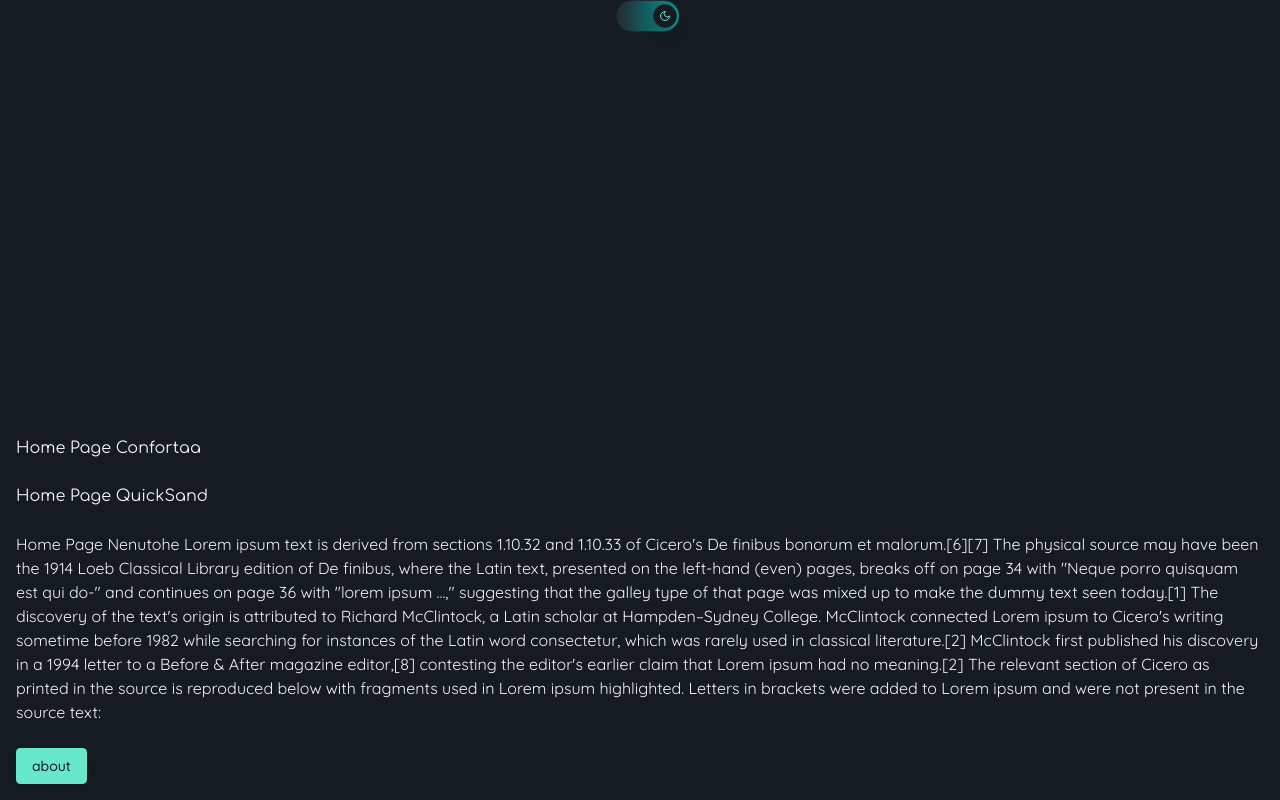
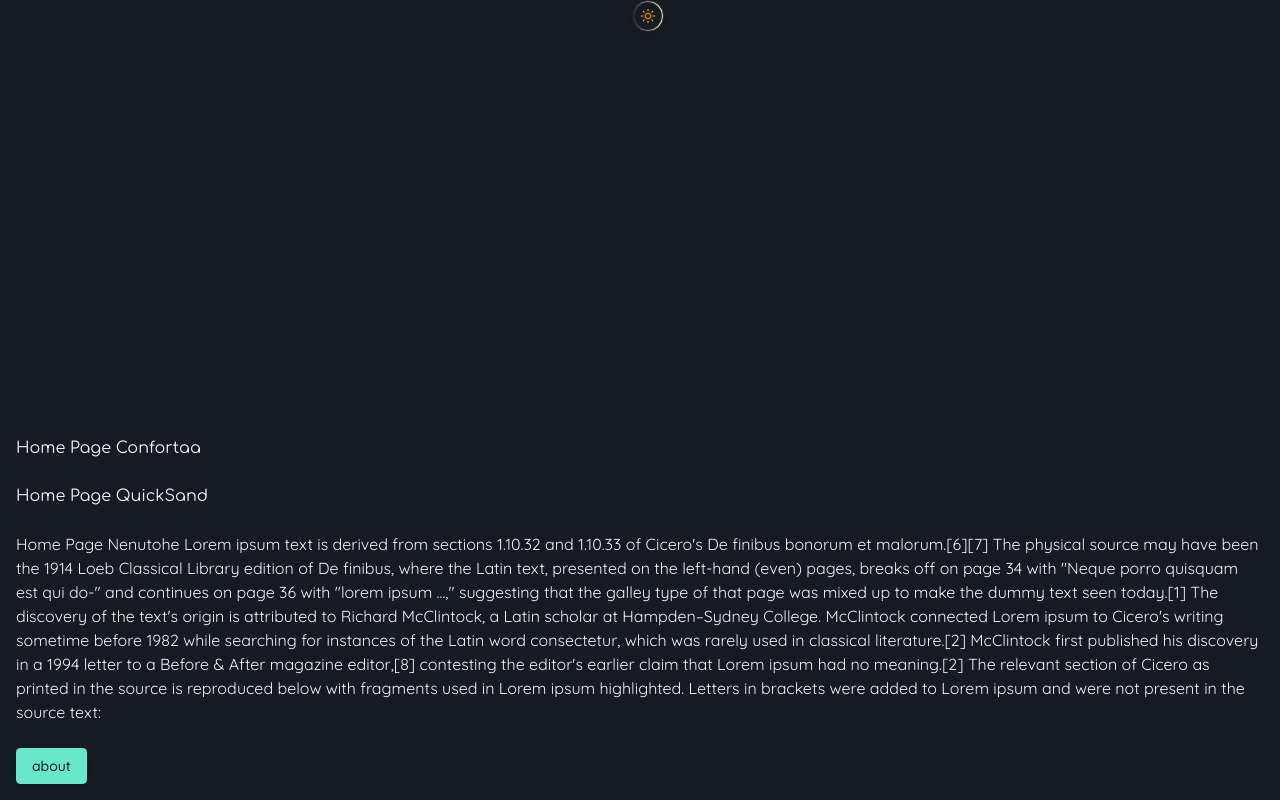
Before and after one commit to nkaryoli/nk_qrCode, a React (Vite) app: page / in a window 1280 px wide. Built offline with nearby package versions, Linux system fonts and the light colour scheme.

Commit message:
feat: change disign dark mode component

```diff
--- a/src/components/ModeToggle.tsx
+++ b/src/components/ModeToggle.tsx
@@ -15,11 +15,11 @@ export function ModeToggle() {
 		<button
 			onClick={toggleTheme}
 			className={`
-				relative inline-flex items-center h-8 rounded-full w-16 p-1
+				relative inline-flex items-center justify-center h-8 rounded-full w-8
 				transition-all duration-300 ease-in-out focus:outline-none
 				focus-visible:ring-2 focus-visible:ring-ring focus-visible:ring-offset-2
 				focus-visible:ring-offset-background border border-border
-				${isDark
+				${!isDark
 					? 'bg-gradient-to-r from-secondary to-[#009995]'
 					: 'bg-gradient-to-r from-secondary to-yellow-100'
 				}
@@ -28,18 +28,11 @@ export function ModeToggle() {
 			aria-checked={isDark}
 			aria-label="Toggle theme"
 		>
-			<div
-				className={`
-					flex items-center justify-center w-6 h-6 rounded-full
-					bg-background shadow-lg transform transition-all duration-300 ease-in-out
-					border border-border
-					${isDark ? 'translate-x-8' : 'translate-x-0'}
-				`}
-			>
-				{isDark ? (
-					<Moon className="w-3 h-3 text-primary" />
+			<div className="flex items-center justify-center w-7 h-7 rounded-full bg-background shadow-lg border border-border">
+				{!isDark ? (
+					<Moon className="w-4 h-4 text-primary" />
 				) : (
-					<Sun className="w-3 h-3 text-yellow-600" />
+					<Sun className="w-4 h-4 text-yellow-600" />
 				)}
 			</div>
 		</button>
```
